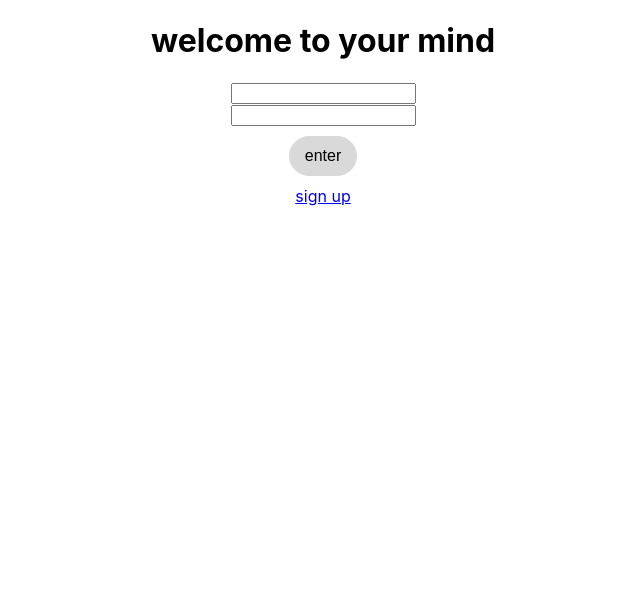
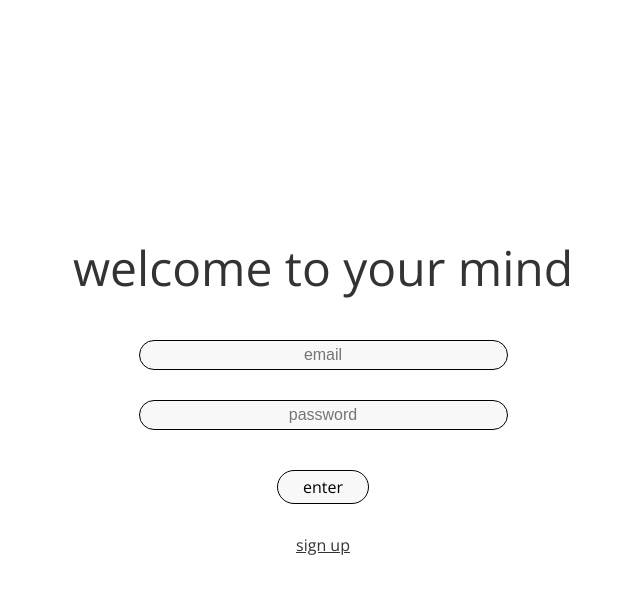
Before and after one commit to aarosan/blob, a React (Create React App) app in the folder client/: page / in a window 1280 px wide. Shown: the top 594 px of the page, without its empty margins (317-957 px from the left). Built offline with nearby package versions, Linux system fonts and the light colour scheme.

Commit message:
React Login Page
 - Styled the Login Page with style.css
 - Login Page is finished for MVP

```diff
--- a/client/public/index.html
+++ b/client/public/index.html
@@ -25,6 +25,9 @@
       Learn how to configure a non-root public URL by running `npm run build`.
     -->
     <title>React App</title>
+    <link rel="preconnect" href="https://fonts.googleapis.com">
+    <link rel="preconnect" href="https://fonts.gstatic.com" crossorigin>
+    <link href="https://fonts.googleapis.com/css2?family=Open+Sans:ital,wdth,wght@0,75..100,300..800;1,75..100,300..800&display=swap" rel="stylesheet">
   </head>
   <body>
     <noscript>You need to enable JavaScript to run this app.</noscript>
--- a/client/src/App.css
+++ b/client/src/App.css
@@ -1,38 +1,10 @@
 .App {
   text-align: center;
+  font-family: "Open Sans", sans-serif;
+  font-optical-sizing: auto;
+  font-weight: 300;
+  font-style: normal;
+  font-variation-settings:
+    "wdth" 100;
+
 }
-
-.App-logo {
-  height: 40vmin;
-  pointer-events: none;
-}
-
-@media (prefers-reduced-motion: no-preference) {
-  .App-logo {
-    animation: App-logo-spin infinite 20s linear;
-  }
-}
-
-.App-header {
-  background-color: #282c34;
-  min-height: 100vh;
-  display: flex;
-  flex-direction: column;
-  align-items: center;
-  justify-content: center;
-  font-size: calc(10px + 2vmin);
-  color: white;
-}
-
-.App-link {
-  color: #61dafb;
-}
-
-@keyframes App-logo-spin {
-  from {
-    transform: rotate(0deg);
-  }
-  to {
-    transform: rotate(360deg);
-  }
-}
--- a/client/src/components/index.css
+++ b/client/src/components/index.css
@@ -5,26 +5,25 @@
 button {
     padding: 0 5px;
     border-radius: 20px;
-    background-color: #D9D9D9;
-    border: 1px solid #D9D9D9;
+    background-color: rgba(217, 217, 217, 0.2);
+    border: 1px solid #000000;
     transition: background-color 0.3s, box-shadow 0.3s border 0.3s;
     cursor: pointer;
 }
 
 button:hover {
-    background-color: #D6C2DC;
-    border: 1px solid #D6C2DC;
+    background-color: #EDE6F7;
+    border: 1px solid #8E6EBB;
 }
 
 button:active {
-    background-color: #D6C2DC;
-    box-shadow: 0 0 5px #B899C6;
+    background-color: #8E6EBB;
+    box-shadow: 0 0 5px #8E6EBB;
 }
 
 .btn-name {
-    padding: 10px;
-    font-family: "Kulim Park", sans-serif;
-    font-weight: 200;
-    font-style: normal;
+    padding: 5px 20px;
+    font-family: "Open Sans", sans-serif;
+    font-weight: 300;
     font-size: 16px;
 }
--- a/client/src/pages/Login.jsx
+++ b/client/src/pages/Login.jsx
@@ -18,25 +18,32 @@ const Login = () => {
                 <meta />
             </Helmet>
 
-            <div className="page-content">
+            <div className="login-page-content">
                 <div className="title-container">
-                    <h1>welcome to your mind</h1>
+                    welcome to your mind
                 </div>
                 <div className="input-container">
                     <div className="email-container">
-                        <input type="text" className="email-input" />
+                        <input type="text" className="email-input" placeholder="email"/>
                     </div>
                     <div className="password-container">
-                        <input type="text" className="password-input" />
+                        <input type="text" className="password-input"
+                        placeholder="password" />
                     </div>
                 </div>
                 <div className="link-btn-container">
+                    <div className="btn-container">
                         <RouterButton
                         api="/"
                         text="enter"
                         onClick={test}/>
+                    </div>
+                    <div className="link-container">
+                        <Link to="/signup" className="signup-link">sign up</Link>
+                    </div>
 
-                        <Link to="/signup" className="signup-link">sign up</Link>
+
+
                 </div>
             </div>
         </React.Fragment>
--- a/client/src/pages/style.css
+++ b/client/src/pages/style.css
@@ -0,0 +1,64 @@
+.login-page-content {
+    display: flex;
+    flex-direction: column;
+    justify-content: center;
+    align-items: center;
+    height: 100vh;
+}
+
+.title-container {
+    font-size: 48px;
+    color: rgba(0, 0, 0, .8);
+    margin-bottom: 30px;
+}
+
+.email-container {
+    margin: 10px 0 30px;
+}
+
+.email-input {
+    background-color: rgba(217, 217, 217, 0.2);
+    border: 1px solid #000000;
+    border-radius: 20px;
+    text-align: center;
+    padding: 5px 80px;
+    font-size: 16px;
+}
+
+.email-input:focus,
+.email-input:active {
+    background-color: #C6DEF1 !important;
+    border: 1px solid #003C6B !important;
+}
+
+.password-container {
+    margin: 10px 0 20px;
+}
+
+.password-input {
+    background-color: rgba(217, 217, 217, 0.2);
+    border: 1px solid #000000;
+    border-radius: 20px;
+    text-align: center;
+    padding: 5px 80px;
+    font-size: 16px;
+}
+
+.password-input:focus,
+.password-input:active {
+    background-color: #C9E4DE !important;
+    border: 1px solid #005240 !important;
+}
+
+.link-container {
+    margin: 10px;
+}
+
+.signup-link {
+    color: rgba(0, 0, 0, .8);
+    font-size: 16px;
+}
+
+.signup-link:hover {
+    color: rgba(110, 0, 0, .8);
+}
```
